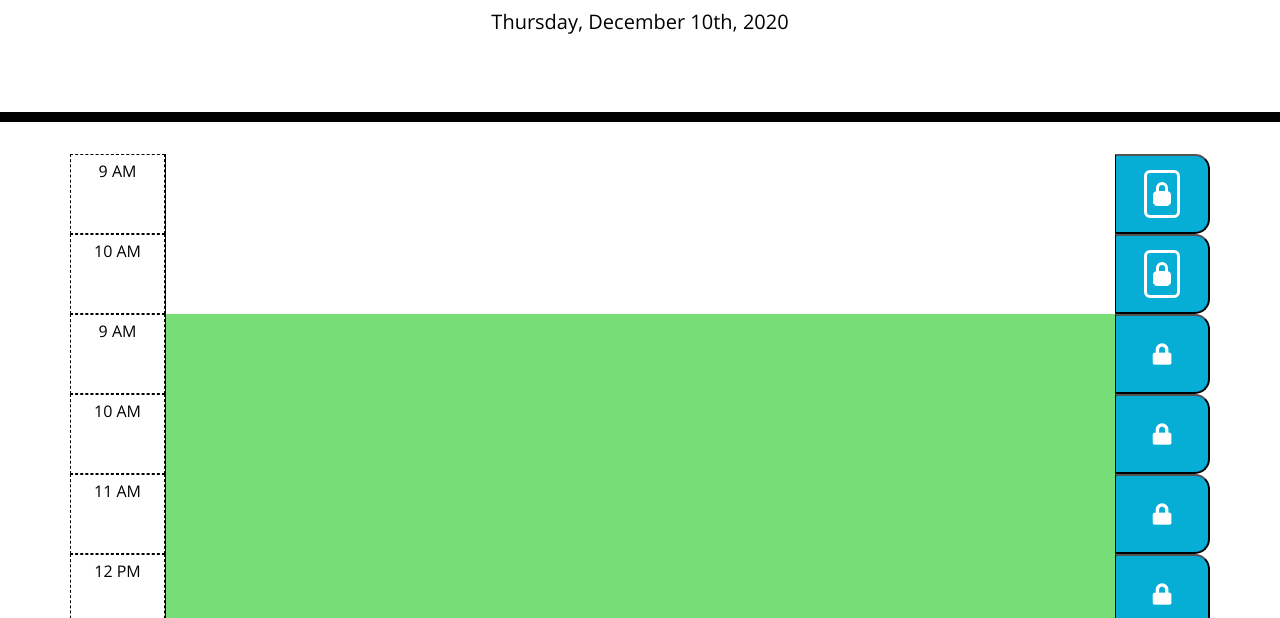
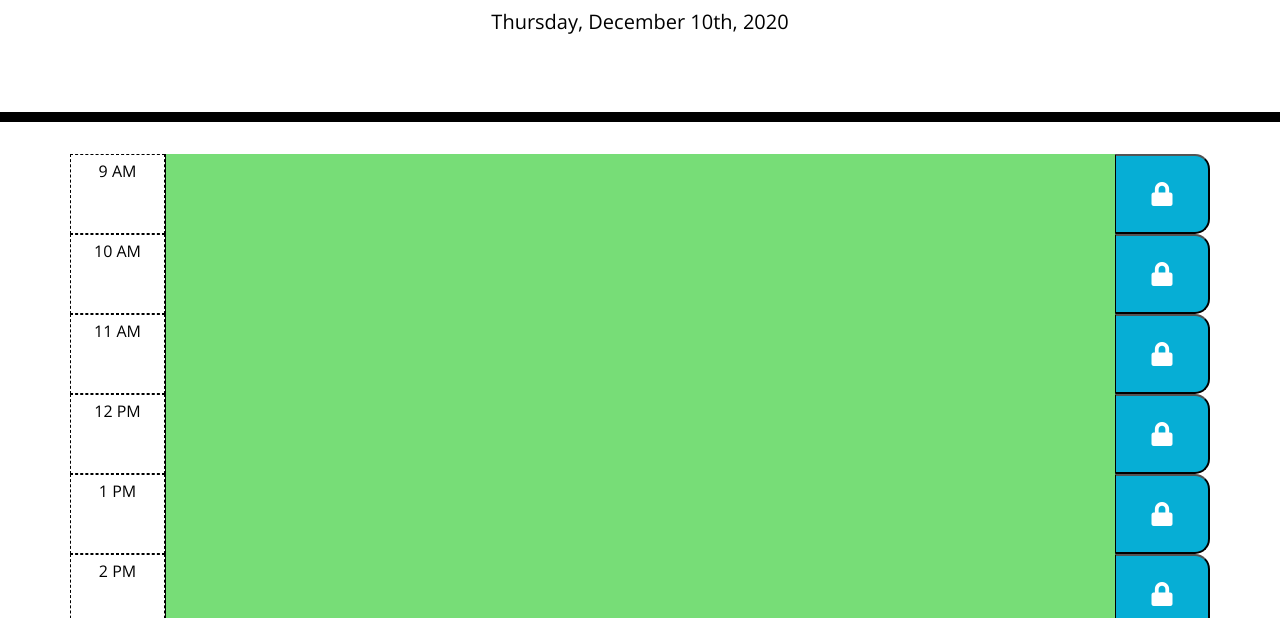
Before and after one commit to Pete-Scale/Work-Day-Scheduler, a plain HTML site: page index.html in a window 1280 px wide. Shown: the part 182-800 px from the top of the page. Drawn offline with nearby package versions, Linux system fonts and the light colour scheme.

Commit message:
added more styles to page

```diff
--- a/index.html
+++ b/index.html
@@ -32,23 +32,6 @@
     <main>
       <div class="container">
         <!-- Timeblocks go here -->
-        <div class="time-block row">
-          <div class="col-lg-1 col-md-1 col-2 hour">9 AM</div>
-          <textarea id="9" class="col-lg-10 col-md-10 col-8 description"></textarea>
-          <button class="col-lg-1 col-md-1 col-2 saveBtn"><svg width="3em" height="3em" viewBox="0 0 16 16" class="bi bi-file-lock2" fill="currentColor" xmlns="http://www.w3.org/2000/svg">
-            <path fill-rule="evenodd" d="M4 0h8a2 2 0 0 1 2 2v12a2 2 0 0 1-2 2H4a2 2 0 0 1-2-2V2a2 2 0 0 1 2-2zm0 1a1 1 0 0 0-1 1v12a1 1 0 0 0 1 1h8a1 1 0 0 0 1-1V2a1 1 0 0 0-1-1H4z"/>
-            <path fill-rule="evenodd" d="M8 5a1 1 0 0 0-1 1v1h2V6a1 1 0 0 0-1-1zm2 2.076V6a2 2 0 1 0-4 0v1.076c-.54.166-1 .597-1 1.224v2.4c0 .816.781 1.3 1.5 1.3h3c.719 0 1.5-.484 1.5-1.3V8.3c0-.627-.46-1.058-1-1.224z"/>
-          </svg></button>
-        </div>
-        <div class="time-block row">
-          <div class="col-lg-1 col-md-1 col-2 hour">10 AM</div>
-          <textarea id="10" class="col-lg-10 col-md-10 col-8 description"></textarea>
-          <button class="col-lg-1 col-md-1 col-2 saveBtn"><svg width="3em" height="3em" viewBox="0 0 16 16" class="bi bi-file-lock2" fill="currentColor" xmlns="http://www.w3.org/2000/svg">
-            <path fill-rule="evenodd" d="M4 0h8a2 2 0 0 1 2 2v12a2 2 0 0 1-2 2H4a2 2 0 0 1-2-2V2a2 2 0 0 1 2-2zm0 1a1 1 0 0 0-1 1v12a1 1 0 0 0 1 1h8a1 1 0 0 0 1-1V2a1 1 0 0 0-1-1H4z"/>
-            <path fill-rule="evenodd" d="M8 5a1 1 0 0 0-1 1v1h2V6a1 1 0 0 0-1-1zm2 2.076V6a2 2 0 1 0-4 0v1.076c-.54.166-1 .597-1 1.224v2.4c0 .816.781 1.3 1.5 1.3h3c.719 0 1.5-.484 1.5-1.3V8.3c0-.627-.46-1.058-1-1.224z"/>
-          </svg></button>
-        </div>
-        <!-- Timeblocks go here -->
       </div>
     </main>
 
--- a/script.js
+++ b/script.js
@@ -1,14 +1,5 @@
 // Advanced Format plugin to use Day of Month with ordinal numbers
 dayjs.extend(window.dayjs_plugin_advancedFormat)
-
-// Gets data for today's date and places it in the header
-function headerDate() {
-    var today = dayjs().format('dddd, MMMM Do, YYYY');
-    $('#currentDay').text(today);
-}
-
-// Loads today's date
-headerDate();
 
 // Array of time-block objects
 var schedule = [
@@ -67,16 +58,17 @@ var schedule = [
         note: ""
     },
 ];
-// var saveBtn = $('.saveBtn');
 
-// saveBtn.on('click', function() {
+// Gets data for today's date and places it in the header
+function todaysDate() {
+    var today = dayjs().format('dddd, MMMM Do, YYYY');
+    $('#currentDay').text(today);
+}
 
-// })
+// Loads today's date
+todaysDate();
 
-// function saveNotes() {
-//     localStorage.setItem("schedule", JSON.stringify(schedule));
-// }
-
+// Creates the Day Planner schedule
 for (var i = 0; i < schedule.length; i++) {
     var container = $('.container');
     // Creates time-block row div
@@ -102,6 +94,10 @@ for (var i = 0; i < schedule.length; i++) {
     // Creates save button
     var saveBtn = $('<button>').attr('class', 'col-lg-1 col-md-2 col-2  saveBtn');
     timeBlockRowDiv.append(saveBtn)[i];
-    var saveBtnIcon = $('<i>').attr('class', 'fas fa-lock fa-lg');
+    var saveBtnIcon = $('<i>').attr('class', 'fas fa-lock');
     saveBtn.append(saveBtnIcon);
 }
+
+$('.saveBtn').on('click', function(){
+
+})
--- a/style.css
+++ b/style.css
@@ -19,6 +19,10 @@ textarea{
   color: black;
   border-radius: 0;
   border-bottom: 10px solid black;
+}
+
+.container {
+  margin-bottom: 2rem;
 }
 
 .description{
@@ -59,6 +63,7 @@ textarea{
 }
 
 .saveBtn {
+  font-size: 1.5rem;
   border-left: 1px solid black;
   border-top-right-radius: 15px;
   border-bottom-right-radius: 15px;
```
